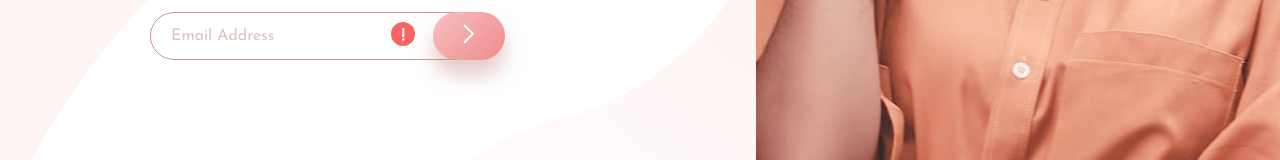
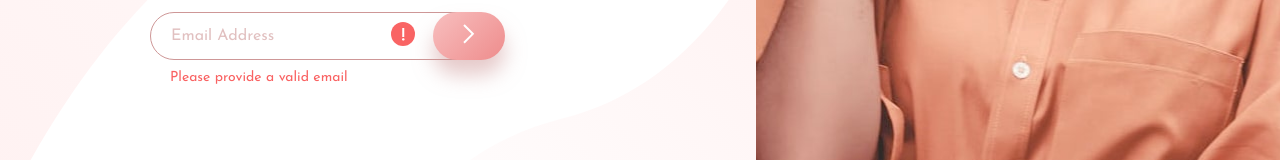
Before and after one commit to assumpta-n/base-apparel, a website: page index.html in a window 1280 px wide. Shown: the part 497-657 px from the top of the page. Drawn offline with Linux system fonts and the light colour scheme.

Commit message:
Adds error message paragraph

```diff
--- a/index.html
+++ b/index.html
@@ -47,6 +47,7 @@
                                 <button class="home__btn">
                                     <img src="img/icon-arrow.svg" alt="submit-email-icon" />
                                 </button>
+                                <p class="home__error-msg">Please provide a valid email</p>
                             </form>
                         </div>
                     </div>
--- a/scss/main.scss
+++ b/scss/main.scss
@@ -120,4 +120,10 @@ body {
             background-image: linear-gradient(135deg, hsl(0, 100%, 98%), hsl(0, 80%, 86%));
         }
     }
+    &__error-msg {
+        color: hsl(0, 93%, 68%);
+        font-size: 1.4rem;
+        padding-left: 2rem;
+        margin-top: 1rem;
+    }
 }
```
Also changed, not shown: css/main.css.
